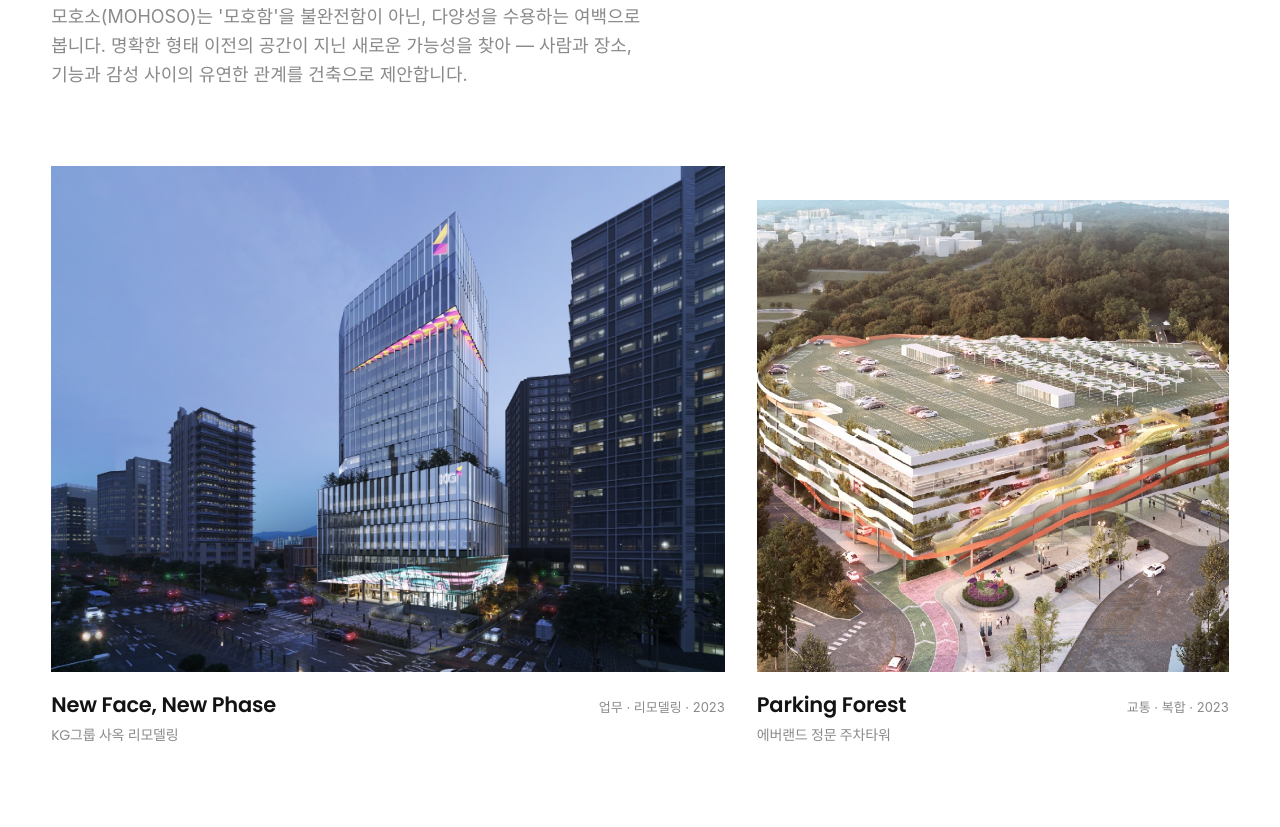
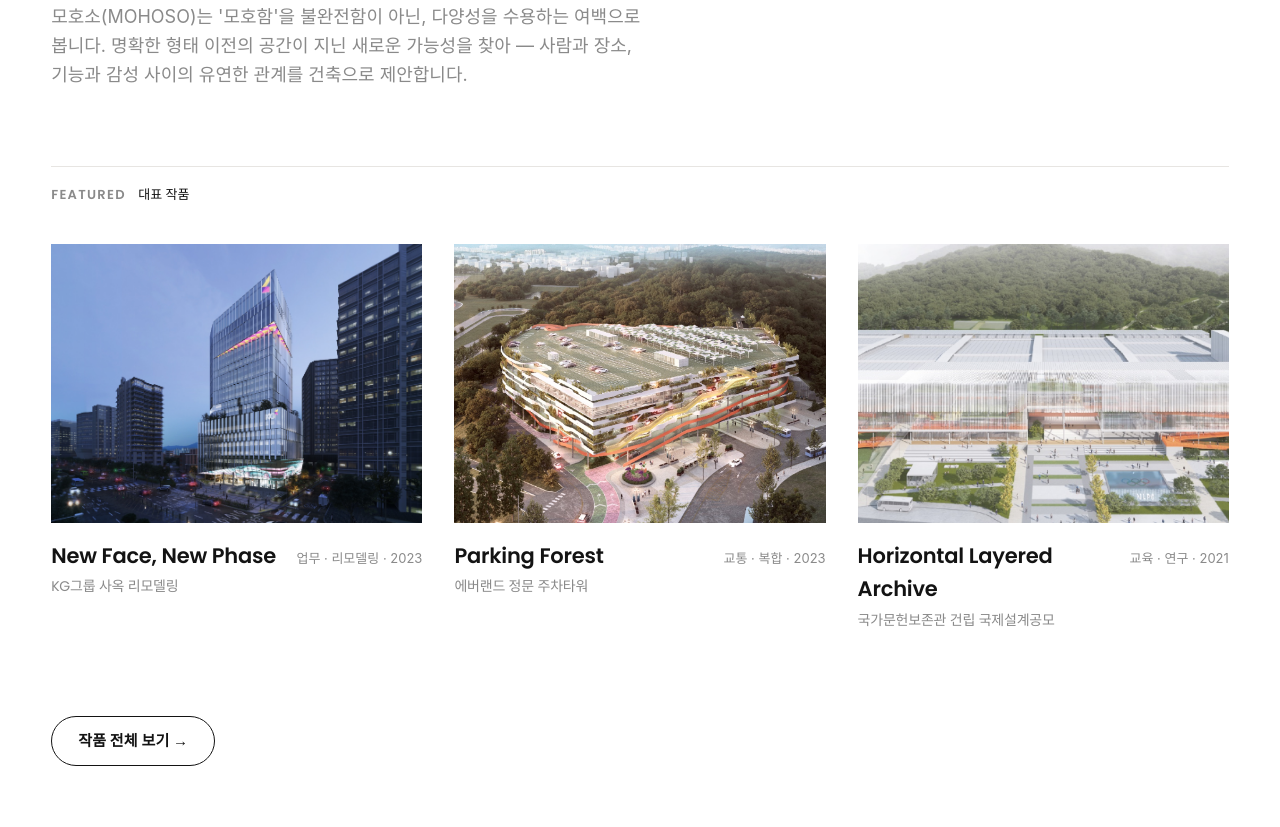
Before and after one commit to qnbang/mohoso-website, a plain HTML site: page index.html in a window 1280 px wide. Shown: the part 453-1280 px from the top of the page. Drawn offline with Linux system fonts and the light colour scheme; a web font is replaced by a local one.

Commit message:
메인/Work 분리: 메인=표지+대표작3+전체보기 버튼, Work(works.html)=전체 그리드
- index: 히어로 + 대표작 3개 + '작품 전체 보기 →' (data-page=home)
- works.html 신설: 전체 작품 그리드(#work-grid)
- 카드 7/5 교차 배치 규칙을 .works__grid로 한정(대표작 3열 깨짐 수정)
- 네비 Work → works.html, 상세/Work에서 Work 활성

Co-Authored-By: Claude Opus 4.8 (1M context) <noreply@anthropic.com>

```diff
--- a/assets/css/style.css
+++ b/assets/css/style.css
@@ -82,6 +82,20 @@ main { padding-top: var(--header-h); }
   font-size: clamp(15px, 1.6vw, 18px); color: var(--gray); font-weight: 400;
 }
 
+/* ---------- 메인: 대표 작품 ---------- */
+.featured { padding-bottom: clamp(70px, 9vw, 140px); }
+.featured__head { margin-bottom: clamp(22px, 3vw, 38px); border-top: 1px solid var(--line); padding-top: 18px; }
+.featured__head h2 { font-size: 13px; letter-spacing: 0.1em; text-transform: uppercase; color: var(--gray); font-weight: 600; }
+.featured__head h2 span { margin-left: 8px; color: var(--ink); letter-spacing: 0; text-transform: none; font-weight: 500; }
+.featured__grid { display: grid; gap: clamp(20px, 2.5vw, 36px); grid-template-columns: 1fr; }
+@media (min-width: 740px) { .featured__grid { grid-template-columns: repeat(3, 1fr); } }
+.btn-all {
+  display: inline-block; margin-top: clamp(34px, 4vw, 56px);
+  font-size: 15px; font-weight: 600; color: var(--ink);
+  border: 1px solid var(--ink); border-radius: 999px; padding: 12px 26px; transition: 0.2s ease;
+}
+.btn-all:hover { background: var(--ink); color: #fff; }
+
 /* ---------- 프로젝트 그리드 ---------- */
 .works { padding-bottom: clamp(70px, 9vw, 140px); }
 .works__grid {
@@ -90,22 +104,22 @@ main { padding-top: var(--header-h); }
   column-gap: clamp(16px, 2.5vw, 40px);
   row-gap: clamp(48px, 6vw, 110px);
 }
-.work-card { grid-column: span 12; }
+.works__grid .work-card { grid-column: span 12; }
 
-/* 12칸 그리드 위에서 7/5 — 5/7 교차 배치로 리듬을 만든다 */
+/* 12칸 그리드 위에서 7/5 — 5/7 교차 배치로 리듬을 만든다 (Work 전체 그리드에서만) */
 @media (min-width: 760px) {
-  .work-card:nth-child(4n + 1) { grid-column: 1 / span 7; }
-  .work-card:nth-child(4n + 2) { grid-column: 8 / span 5; align-self: end; }
-  .work-card:nth-child(4n + 3) { grid-column: 1 / span 5; }
-  .work-card:nth-child(4n + 4) { grid-column: 6 / span 7; }
+  .works__grid .work-card:nth-child(4n + 1) { grid-column: 1 / span 7; }
+  .works__grid .work-card:nth-child(4n + 2) { grid-column: 8 / span 5; align-self: end; }
+  .works__grid .work-card:nth-child(4n + 3) { grid-column: 1 / span 5; }
+  .works__grid .work-card:nth-child(4n + 4) { grid-column: 6 / span 7; }
 }
 
 .work-card__media {
   overflow: hidden; background: #f2f0ed;
   aspect-ratio: 4 / 3;
 }
-.work-card:nth-child(4n + 2) .work-card__media,
-.work-card:nth-child(4n + 3) .work-card__media { aspect-ratio: 1 / 1; }
+.works__grid .work-card:nth-child(4n + 2) .work-card__media,
+.works__grid .work-card:nth-child(4n + 3) .work-card__media { aspect-ratio: 1 / 1; }
 
 .work-card__media img {
   width: 100%; height: 100%; object-fit: cover;
--- a/assets/js/main.js
+++ b/assets/js/main.js
@@ -29,7 +29,7 @@ function renderChrome() {
       <button class="menu-btn" aria-label="메뉴 열기"><span></span><span></span><span></span></button>
       <nav class="nav en">
         <a href="${ROOT}/about.html" class="${here === "about" ? "active" : ""}">About</a>
-        <a href="${ROOT}/index.html" class="${here === "work" ? "active" : ""}">Work</a>
+        <a href="${ROOT}/works.html" class="${here === "work" ? "active" : ""}">Work</a>
         <a href="${ROOT}/contact.html" class="${here === "contact" ? "active" : ""}">Contact</a>
       </nav>
     </div>`;
@@ -61,17 +61,9 @@ function observeReveal() {
   document.querySelectorAll(".reveal").forEach((el) => io.observe(el));
 }
 
-/* ---------- 메인: 인트로 + 프로젝트 그리드 ---------- */
-function renderIntroSub() {
-  const el = document.querySelector("#intro-sub");
-  if (el && typeof SITE !== "undefined") el.innerHTML = nl2br(SITE.intro.sub);
-}
-
-function renderWorkGrid() {
-  const grid = document.querySelector(".works__grid");
-  if (!grid) return;
-  grid.innerHTML = PROJECTS.map(
-    (p) => `
+/* ---------- 작품 카드 (메인 대표작 / Work 전체 공용) ---------- */
+function cardHTML(p) {
+  return `
     <a class="work-card reveal" href="${ROOT}/work.html?id=${p.slug}">
       <div class="work-card__media">
         <img src="${ROOT}/assets/img/works/${p.slug}/${p.images[0]}" alt="${esc(p.titleKo)} 대표 이미지" loading="lazy" />
@@ -82,8 +74,26 @@ function renderWorkGrid() {
         </h2>
         <span class="work-card__meta">${esc(p.category)} · ${esc(p.year)}</span>
       </div>
-    </a>`
-  ).join("");
+    </a>`;
+}
+
+/* ---------- 메인: 인트로 + 대표 작품 ---------- */
+function renderIntroSub() {
+  const el = document.querySelector("#intro-sub");
+  if (el && typeof SITE !== "undefined") el.innerHTML = nl2br(SITE.intro.sub);
+}
+
+function renderFeatured() {
+  const grid = document.querySelector("#featured-grid");
+  if (!grid) return;
+  grid.innerHTML = PROJECTS.slice(0, 3).map(cardHTML).join(""); // 앞 3개를 대표작으로
+}
+
+/* ---------- Work: 전체 작품 그리드 ---------- */
+function renderWorkGrid() {
+  const grid = document.querySelector("#work-grid");
+  if (!grid) return;
+  grid.innerHTML = PROJECTS.map(cardHTML).join("");
 }
 
 /* ---------- 상세: 프로젝트 페이지 ---------- */
@@ -198,6 +208,7 @@ function renderContact() {
 document.addEventListener("DOMContentLoaded", () => {
   renderChrome();
   renderIntroSub();
+  renderFeatured();
   renderWorkGrid();
   renderWorkDetail();
   renderAbout();
--- a/index.html
+++ b/index.html
@@ -13,7 +13,7 @@
   <link rel="stylesheet" href="assets/css/시각조정.css" /><!-- 시각편집기 보정 스타일 -->
   <script src="assets/js/시각조정-텍스트.js" defer></script><!-- 시각편집기 글자 보정 -->
 </head>
-<body data-page="work" data-root=".">
+<body data-page="home" data-root=".">
   <main>
     <section class="intro wrap">
       <h1 class="intro__logo-wrap reveal on">
@@ -22,8 +22,10 @@
       <p class="intro__sub reveal on" id="intro-sub"><!-- main.js가 data.js(SITE.intro)를 읽어 채웁니다 --></p>
     </section>
 
-    <section class="works wrap">
-      <div class="works__grid"><!-- main.js가 data.js를 읽어 채웁니다 --></div>
+    <section class="featured wrap">
+      <div class="featured__head reveal"><h2 class="en">Featured <span>대표 작품</span></h2></div>
+      <div class="featured__grid" id="featured-grid"><!-- main.js: 대표작 3개 --></div>
+      <a class="btn-all en reveal" href="works.html">작품 전체 보기 →</a>
     </section>
   </main>
 
```
Also changed, not shown: works.html (added, +30 -0 lines).
